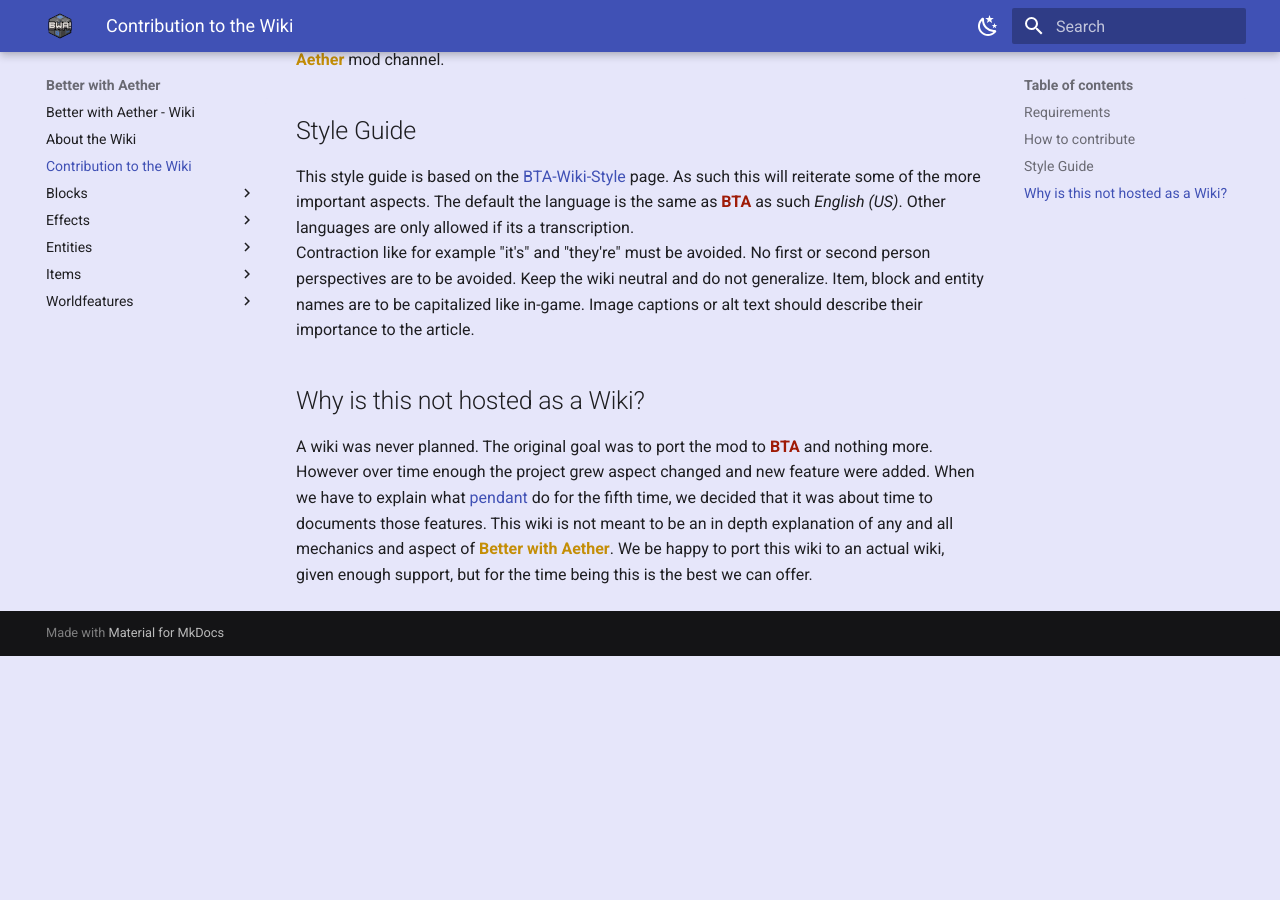
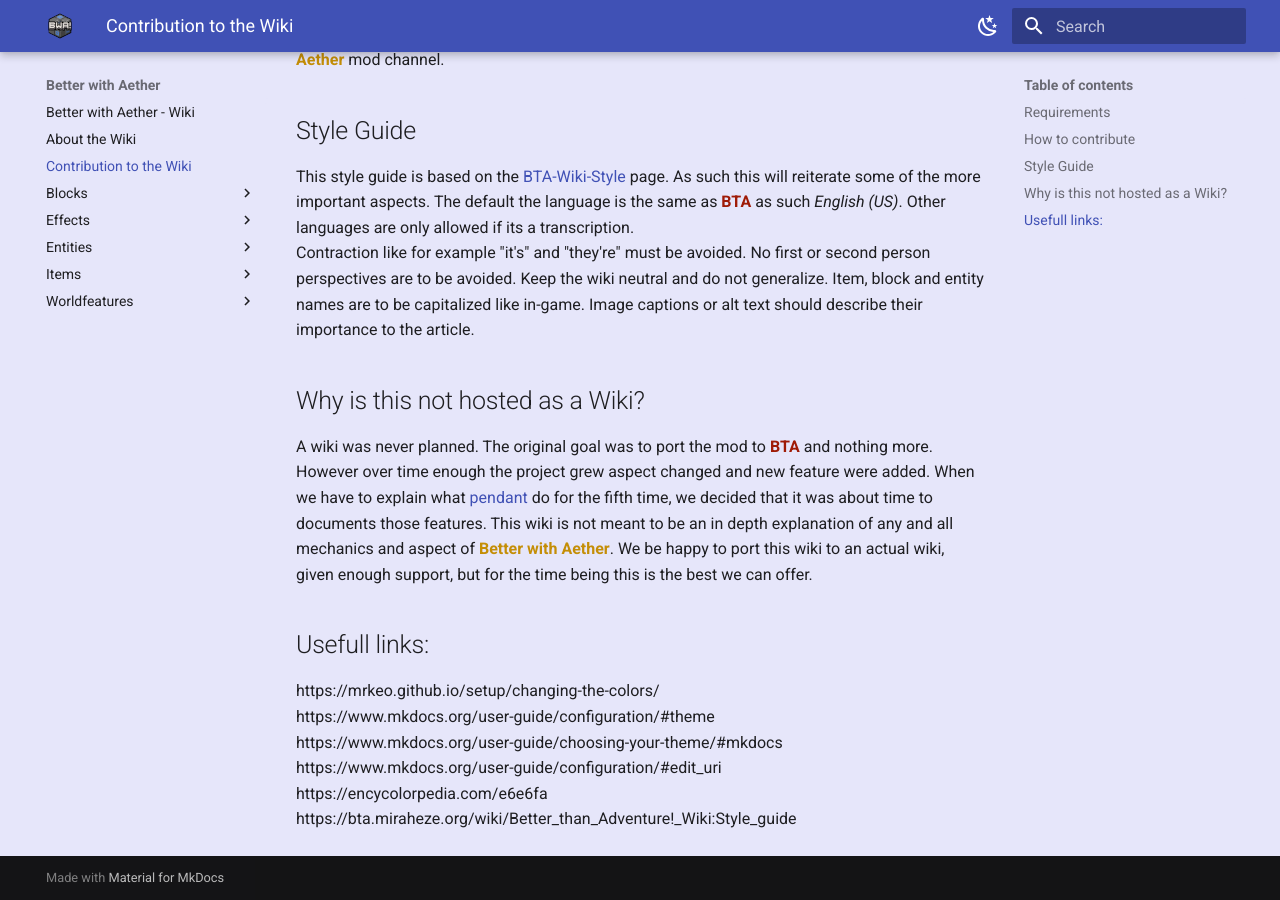
Before and after one commit to bta-team-port/better-with-aether-wiki, an MkDocs documentation site: the page built from docs/contribution.md, in a window 1280 px wide and 900 px high, scrolled down 920 px. Built offline with MkDocs 1.6.1 and Material for MkDocs 9.7.7, drawn with Linux system fonts in a browser that asks for light colours; before the commit the page ends 1576 px from its top, so only the background shows below that.

Commit message:
added link to reference

```diff
--- a/docs/contribution.md
+++ b/docs/contribution.md
@@ -36,3 +36,11 @@ Image captions or alt text should describe their importance to the article.
 ## Why is this not hosted as a Wiki?
 A wiki was never planned. The original goal was to port the mod to <span style="color: #9f1b07ff;">**BTA**</span> and nothing more. However over time enough the project grew aspect changed and new feature were added. When we have to explain what [pendant](items/accessories/pendant.md) do for the fifth time, we decided that it was about time to documents those features. This wiki is not meant to be an in depth explanation of any and all mechanics and aspect of <span style="color: #c48e07ff;">**Better with Aether**</span>.
 We be happy to port this wiki to an actual wiki, given enough support, but for the time being this is the best we can offer.
+
+## Usefull links:
+https://mrkeo.github.io/setup/changing-the-colors/
+https://www.mkdocs.org/user-guide/configuration/#theme
+https://www.mkdocs.org/user-guide/choosing-your-theme/#mkdocs
+https://www.mkdocs.org/user-guide/configuration/#edit_uri
+https://encycolorpedia.com/e6e6fa
+https://bta.miraheze.org/wiki/Better_than_Adventure!_Wiki:Style_guide
```
